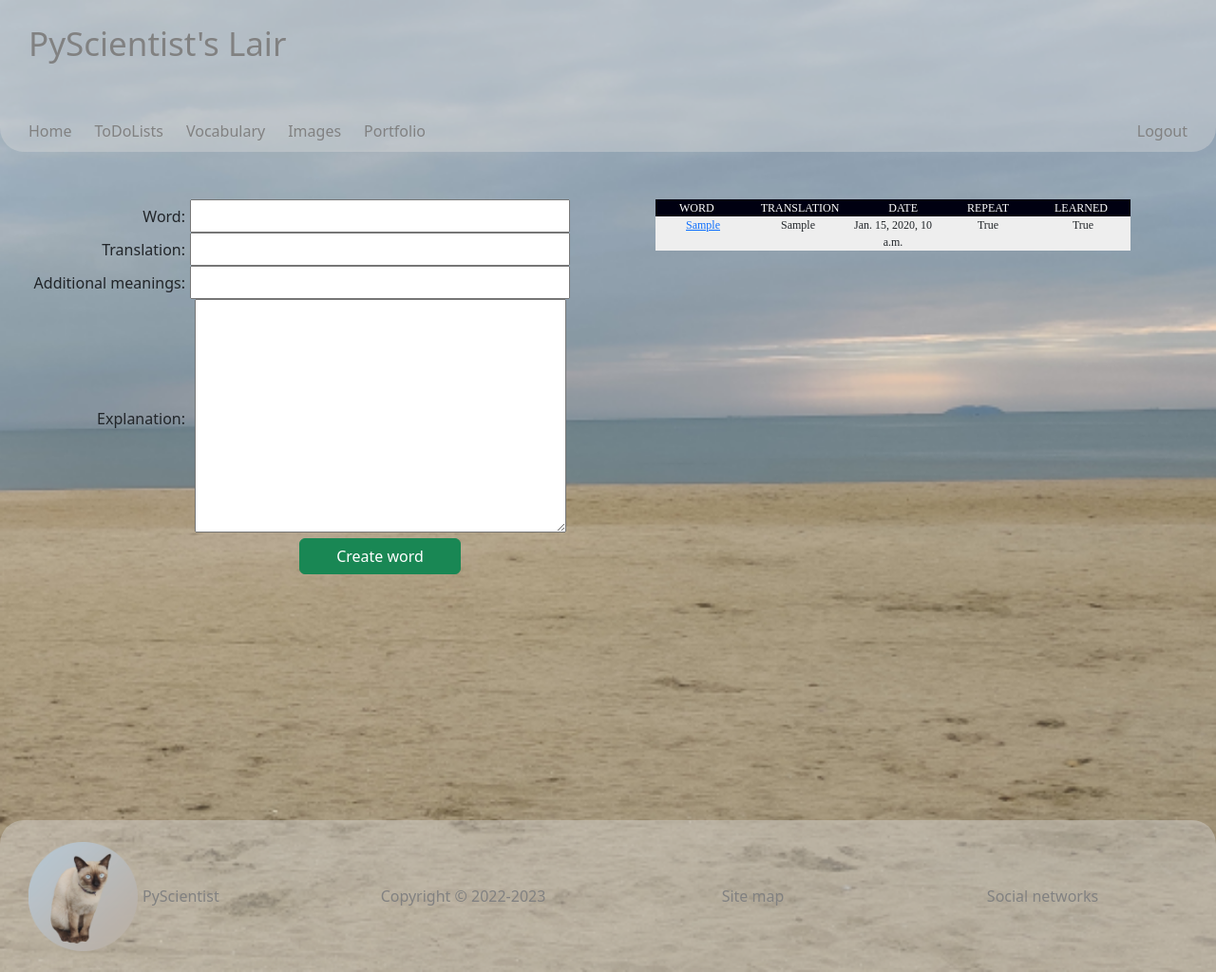
After one commit to PyScientist/PyScientistLair, a Django app: a page that uses main/templates/main/base.html in a window 1280 px wide. The commit adds this page. Shown: the whole page at 95% size. Run offline with Django 4.2, Linux system fonts and the light colour scheme; a user stored in the database is signed in; tables that the repository leaves empty hold one stand-in row (values such as "Sample post"); some web fonts are replaced.

Commit message:
-The realization of adding word to vocabulary performed and showing all words in particular templates.

```diff
--- /dev/null
+++ b/main/static/css/vocabulary.css
@@ -0,0 +1,110 @@
+
+
+.voc_container {
+    display: flex;
+    justify-content: center;
+}
+
+
+.add_word_in_voc_field {
+    width: 600px;
+    margin-top:50px;
+}
+
+.form_row_word_add {
+   display: flex;
+   justify-content: center;
+   align-items: center;
+}
+
+.form_tag_word_add {
+  width: 200px;
+  text-align: right;
+  padding: 5px
+}
+
+.form_field_word_add {
+  width: 400px
+}
+
+@import url('https://fonts.googleapis.com/css?family=Source+Sans+Pro:400,700');
+
+:root {
+  --color-alpha: #1772FF;
+  --color-form-highlight: #EEEEEE;
+  --base-spacing-unit: 24px;
+  --half-spacing-unit: 24/2px;
+}
+
+*, *:before, *:after {
+	box-sizing:border-box;
+}
+
+.container_words_table {
+	font-family:'Source Sans Pro';
+	margin-top: 50px;
+	width: 500px;
+	margin-right:auto;
+	margin-left:auto;
+	overflow-y: hidden;
+}
+
+.words_vocabulary_table {
+	width:100%;
+	border:1px solid $color-form-highlight;
+}
+
+.table-header {
+	display:flex;
+	width:100%;
+	background:#001;
+	padding:(var(--half-spacing-unit) * 1.5) 0;
+}
+
+.table-row {
+	display:flex;
+	width:100%;
+	padding:(var(--half-spacing-unit) * 1.5) 0;
+}
+
+div.table-row:nth-of-type(odd) {
+	    background-color: var(--color-form-highlight);
+        }
+
+.table-data, .header__item {
+	flex: 1 1 20%;
+	text-align:center;
+	font-size: 12px;
+}
+
+.header__item {
+    font-size: 12px;
+	text-transform:uppercase;
+}
+
+.filter__link {
+	color:white;
+	text-decoration: none;
+	position:relative;
+	display:inline-block;
+	padding-left:var(--base-spacing-unit);
+	padding-right:var(--base-spacing-unit);
+}
+
+.filter__link::after {
+		content:'';
+		position:absolute;
+		right:-(var(--half-spacing-unit) * 1.5);
+		color:white;
+		font-size:var(--half-spacing-unit);
+		top: 50%;
+		transform: translateY(-50%);
+	}
+
+.filter__link.desc::after {
+		content: '(desc)';
+	}
+
+.filter__link.asc::after {
+		content: '(asc)';
+	}
--- /dev/null
+++ b/main/static/js/table_filter.js
@@ -0,0 +1,68 @@
+var properties = [
+	'word',
+	'translation',
+	'from_date',
+	'on_repeate',
+	'learned',
+];
+
+$.each( properties, function( i, val ) {
+
+	var orderClass = '';
+
+	$("#" + val).click(function(e){
+		e.preventDefault();
+		$('.filter__link.filter__link--active').not(this).removeClass('filter__link--active');
+  		$(this).toggleClass('filter__link--active');
+   		$('.filter__link').removeClass('asc desc');
+
+   		if(orderClass == 'desc' || orderClass == '') {
+    			$(this).addClass('asc');
+    			orderClass = 'asc';
+       	} else {
+       		$(this).addClass('desc');
+       		orderClass = 'desc';
+       	}
+
+		var parent = $(this).closest('.header__item');
+    		var index = $(".header__item").index(parent);
+		var $table = $('.table-content');
+		var rows = $table.find('.table-row').get();
+		var isSelected = $(this).hasClass('filter__link--active');
+		var isNumber = $(this).hasClass('filter__link--number');
+
+		rows.sort(function(a, b){
+
+			var x = $(a).find('.table-data').eq(index).text();
+    			var y = $(b).find('.table-data').eq(index).text();
+
+			if(isNumber == true) {
+
+				if(isSelected) {
+					return x - y;
+				} else {
+					return y - x;
+				}
+
+			} else {
+
+				if(isSelected) {
+					if(x < y) return -1;
+					if(x > y) return 1;
+					return 0;
+				} else {
+					if(x > y) return -1;
+					if(x < y) return 1;
+					return 0;
+				}
+			}
+    		});
+
+		$.each(rows, function(index,row) {
+			$table.append(row);
+		});
+
+		return false;
+	});
+
+});
--- a/main/templates/main/base.html
+++ b/main/templates/main/base.html
@@ -14,6 +14,10 @@
         <link rel="stylesheet" href="{% static 'css/todolist_style.css' %}">
         <link rel="stylesheet" href="{% static 'css/to_do_list_items_view_style.css' %}">
         <link rel="stylesheet" href="{% static 'css/slides_style.css' %}">
+        <link rel="stylesheet" href="{% static 'css/vocabulary.css' %}">
+
+        {% block head %}
+        {% endblock %}
 
         <title> {% block title %} PyScientist's Lair {% endblock %} </title>
 
@@ -31,7 +35,7 @@
                         <div class="user_menu">
                           {% if user.is_authenticated %} <a class="left" href="/home">Home</a> {% endif %}
                           {% if user.is_authenticated %} <a class="left" href="/view_to_do_lists">ToDoLists</a> {% endif %}
-                          {% if user.is_authenticated %} <a class="left" href="/view_vocabulary">Vocabulary</a> {% endif %}
+                          {% if user.is_authenticated %} <a class="left" href="/view_vocabularies_list">Vocabulary</a> {% endif %}
                           {% if user.is_authenticated %} <a class="left" href="/view_images">Images</a> {% endif %}
                           {% if user.is_authenticated %} <a class="left" href="/view_portfolio">Portfolio</a> {% endif %}
                         </div>
@@ -48,7 +52,7 @@
 
             <section class="main_field_section">
 
-                <div id="content" class="content_field">
+                <div class="content_field" id="content">
                     {% block content %}
                     {% endblock %}
                 </div>
--- a/main/views.py
+++ b/main/views.py
@@ -10,16 +10,12 @@ def home(response):
 
 def view_to_do_lists(response):
     if response.method == 'POST':
-        print(dir(response))
-        print(response.POST.get)
         if response.POST.get("delete"):
             for td in response.user.todolist.all():
                 if response.POST.get("td_list"+str(td.id)) == "clicked":
                     td.delete()
-
         if response.POST.get("create"):
             form = CreatesNewList(response.POST)
-            print(form)
             if form.is_valid():
                 n = form.cleaned_data["name"]
                 t = ToDoList(name=n)
--- /dev/null
+++ b/vocabulary/forms.py
@@ -0,0 +1,21 @@
+from django import forms
+
+
+class CreatesNewVocabularyForm(forms.Form):
+    name = forms.CharField(label='Name', max_length=200)
+
+    def __init__(self, *args, **kwargs):
+        super(CreatesNewVocabularyForm, self).__init__(*args, **kwargs)
+        self.fields['name'].widget.attrs['style'] = 'width: 320px;'
+
+class CreateNewWordForm(forms.Form):
+    word = forms.CharField(label='Word', max_length=300)
+    main_translation = forms.CharField(label='Translation', max_length=300)
+    additional_meaning = forms.CharField(label='Additional meanings', max_length=300)
+    word_explanation = forms.CharField(label='Explanation', widget=forms.Textarea)
+
+    def __init__(self, *args, **kwargs):
+        super(CreateNewWordForm, self).__init__(*args, **kwargs)
+        self.fields['word'].widget.attrs['style'] = 'width: 100%; height:35px;'
+        self.fields['main_translation'].widget.attrs['style'] = 'width: 100%; height:35px;'
+        self.fields['additional_meaning'].widget.attrs['style'] = 'width: 100%; height:35px;'
--- a/vocabulary/models.py
+++ b/vocabulary/models.py
@@ -18,8 +18,8 @@ class VocItem(models.Model):
     additional_meaning = models.CharField(max_length=300, default='unknown')
     word_explanation = models.TextField(default='unknown')
     date_creation = models.DateTimeField(auto_now_add=True)
-    on_repeate = models.BooleanField(default=True)
+    on_repeat = models.BooleanField(default=True)
     learned = models.BooleanField(default=False)
 
     def __str__(self):
-        return self.text
+        return self.word
--- /dev/null
+++ b/vocabulary/templates/vocabulary/view_vocabulary_words.html
@@ -0,0 +1,115 @@
+{% extends 'main/base.html' %}
+
+{% load static %}
+
+{% block title %}
+Words in Vocabulary
+{% endblock %}
+
+{% block content %}
+    {% if user.is_authenticated %}
+        <div class = "voc_container">
+            <div class = "add_word_in_voc_field">
+                <form method="post", action="" class="adding_new_word_form">
+                    {% csrf_token %}
+                    <div class = "form_row_word_add" id="word_row">
+                        <div class = "form_tag_word_add" id="word_tag">
+                            {{form.word.label_tag}}
+                        </div>
+                        <div class = "form_field_word_add" id="word_field">
+                            {{form.word}}
+                        </div>
+                    </div>
+                    <div class = "form_row_word_add" id="translation_row">
+                        <div class = "form_tag_word_add" id="translation_tag">
+                            {{form.main_translation.label_tag}}
+                        </div>
+                        <div class = "form_field_word_add" id="translation_field">
+                            {{form.main_translation}}
+                        </div>
+                    </div>
+                    <div class = "form_row_word_add" id="additional_meaning_row">
+                        <div class = "form_tag_word_add" id="additional_meaning_tag">
+                            {{form.additional_meaning.label_tag}}
+                        </div>
+                        <div class = "form_field_word_add" id="additional_meaning_field">
+                            {{form.additional_meaning}}
+                        </div>
+                    </div>
+                    <div class = "form_row_word_add" id="explanation_row">
+                        <div class = "form_tag_word_add" id="explanation_tag">
+                            {{form.word_explanation.label_tag}}
+                        </div>
+                        <div class = "form_field_word_add" id="explanation_field">
+                            {{form.word_explanation}}
+                        </div>
+                    </div>
+                    <div class = "form_row_word_add" id="button_row">
+                        <div class = "form_tag_word_add" id="button_tag">
+                        </div>
+                        <div class = "form_field_word_add" id="button_field">
+                            <button type="submit",
+                                    name="create"
+                                    value="create",
+                                    style="width: 170px",
+                                    class="btn btn-success">
+                                    Create word
+                            </button>
+                        </div>
+                    </div>
+                </form>
+            </div>
+            <div class = "container_words_table" id="container_words_table">
+                <div class="words_vocabulary_table">
+                    <div class="table-header">
+                        <div class="header__item">
+                            <a id="word" class="filter__link" href="#">
+                                Word
+                            </a>
+                        </div>
+                        <div class="header__item">
+                            <a id="translation" class="filter__link filter__link--number" href="#">
+                                Translation
+                            </a>
+                        </div>
+                        <div class="header__item">
+                            <a id="from_date" class="filter__link filter__link--number" href="#">
+                                Date
+                            </a>
+                        </div>
+                        <div class="header__item">
+                            <a id="on_repeate" class="filter__link filter__link--number" href="#">
+                                Repeat
+                            </a>
+                        </div>
+                        <div class="header__item">
+                            <a id="learned" class="filter__link filter__link--number" href="#">
+                                Learned
+                            </a>
+                        </div>
+                    </div>
+                    <div class="table-content">
+                        {% for word in vocabulary.vocitem_set.all %}
+                            <div class="table-row">
+                                <div class="table-data">
+                                    <a href="word_{{word.word}}">{{word.word}}</a>
+                                </div>
+                                <div class="table-data">{{word.main_translation}}</div>
+                                <div class="table-data">{{word.date_creation}}</div>
+                                <div class="table-data">{{word.on_repeat}}</div>
+                                <div class="table-data">{{word.learned}}</div>
+                            </div>
+                        {% endfor %}
+                    </div>
+                </div>
+            </div>
+        </div>
+
+    {% else %}
+    	<p>Please login <a href="/login">here</a></p>
+    {% endif %}
+
+    <script src="https://ajax.googleapis.com/ajax/libs/jquery/3.5.1/jquery.min.js"></script>
+    <script src="{% static 'js/table_filter.js' %}"></script>
+
+{% endblock %}
--- a/vocabulary/urls.py
+++ b/vocabulary/urls.py
@@ -2,5 +2,13 @@ from django.urls import path
 from . import views
 
 urlpatterns = [
-    path('view_vocabulary/', views.view_vocabulary, name="vocabulary"),
+    path('view_vocabularies_list/',
+         views.view_vocabularies_list,
+         name="vocabulary_list"),
+    path('view_vocabularies_list/words_list_<int:voc_id>',
+         views.view_words_in_vocabulary,
+         name="vocabulary_words"),
+    path('view_vocabularies_list/word_<str:word>',
+         views.view_word,
+         name="view_word")
 ]
--- a/vocabulary/views.py
+++ b/vocabulary/views.py
@@ -1,5 +1,66 @@
 from django.shortcuts import render
+from django.http import HttpResponseRedirect
+from .models import Vocabulary, VocItem
+from .forms import CreatesNewVocabularyForm, CreateNewWordForm
+import datetime
 
 
-def view_vocabulary(response):
-    return render(response, "vocabulary/view_vocabulary.html")
+def view_vocabularies_list(request):
+    if request.method == 'POST':
+        if request.POST.get('create'):
+            form = CreatesNewVocabularyForm(request.POST)
+            if form.is_valid():
+                name = form.cleaned_data["name"]
+                voc = Vocabulary(name=name)
+                voc.save()
+                request.user.vocabulary.add(voc)
+        return HttpResponseRedirect('')
+    else:
+        form = CreatesNewVocabularyForm()
+
+    return render(request,
+                  "vocabulary/view_vocabularies_list.html",
+                  {'vocabularies': request.user.vocabulary.all(),
+                   'response': request,
+                   'form': form})
+
+
+def view_words_in_vocabulary(request, voc_id):
+    vocabulary_instance = Vocabulary.objects.get(id=voc_id)
+
+    if request.method == 'POST':
+        if request.POST.get("create"):
+            form = CreateNewWordForm(request.POST)
+            if form.is_valid():
+                word = form.cleaned_data["word"]
+                main_translation = form.cleaned_data["main_translation"]
+                additional_meaning = form.cleaned_data["additional_meaning"]
+                word_explanation = form.cleaned_data["word_explanation"]
+                vocabulary_instance.vocitem_set.create(word=word,
+                               main_translation=main_translation,
+                               additional_meaning=additional_meaning,
+                               word_explanation=word_explanation)
+    else:
+        proposed_creation_date = datetime.datetime.now()
+        form = CreateNewWordForm(initial={'date_creation': proposed_creation_date})
+
+    context = {
+        'form': form,
+        'vocabulary': vocabulary_instance,
+    }
+
+    return render(request, "vocabulary/view_vocabulary_words.html", context)
+
+def view_word(request, word):
+
+    user = request.user
+    print(user.id)
+    word_to_show = VocItem.objects.get(word=word)
+    print(word_to_show)
+
+
+    context = {
+        'word': word_to_show,
+    }
+
+    return render(request, "vocabulary/word_details.html", context)
```
Also changed, not shown: vocabulary/templates/vocabulary/view_vocabularies_list.html (added, +56 -0 lines), vocabulary/templates/vocabulary/view_vocabulary.html (deleted, +0 -20 lines), vocabulary/templates/vocabulary/word_details.html (added, +73 -0 lines).
